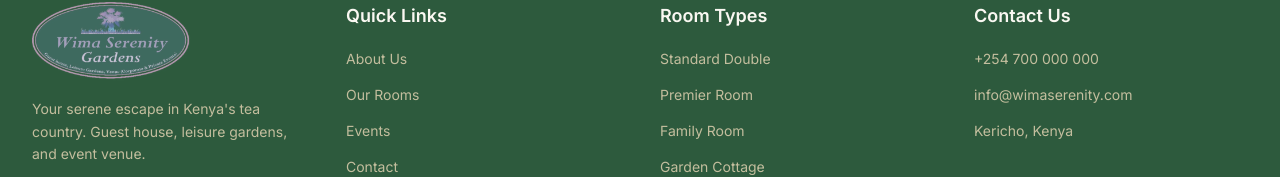
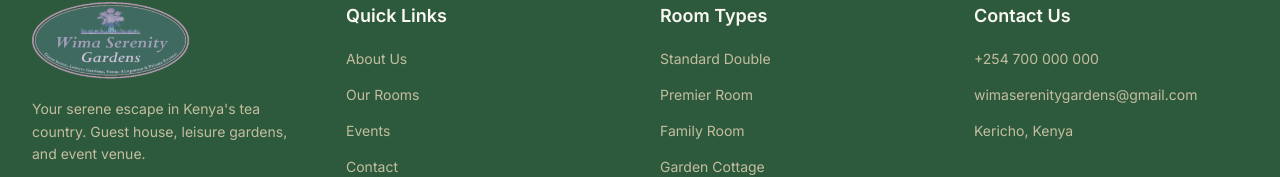
Before and after one commit to andrewsigei-hub/wima-frontend, a React (Vite) app: page / in a window 1280 px wide. Shown: the part 11566-11743 px from the top of the page. Built offline with nearby package versions, Linux system fonts and the light colour scheme; no server answers; a web font is replaced by a local one.

Commit message:
Change email in th footer

```diff
--- a/src/components/Footer.jsx
+++ b/src/components/Footer.jsx
@@ -43,7 +43,7 @@ const Footer = () => {
             <h4 className="font-semibold text-lg mb-4">Contact Us</h4>
             <ul className="space-y-3">
               <li><a href="tel:+254700000000" className="text-heritage-gold-soft/90 hover:text-secondary transition-colors text-sm">+254 700 000 000</a></li>
-              <li><a href="mailto:info@wimaserenity.com" className="text-heritage-gold-soft/90 hover:text-secondary transition-colors text-sm">info@wimaserenity.com</a></li>
+              <li><a href="mailto:wimaserenitygardens@gmail.com" className="text-heritage-gold-soft/90 hover:text-secondary transition-colors text-sm">wimaserenitygardens@gmail.com</a></li>
               <li><span className="text-heritage-gold-soft/90 text-sm">Kericho, Kenya</span></li>
             </ul>
           </div>
```
